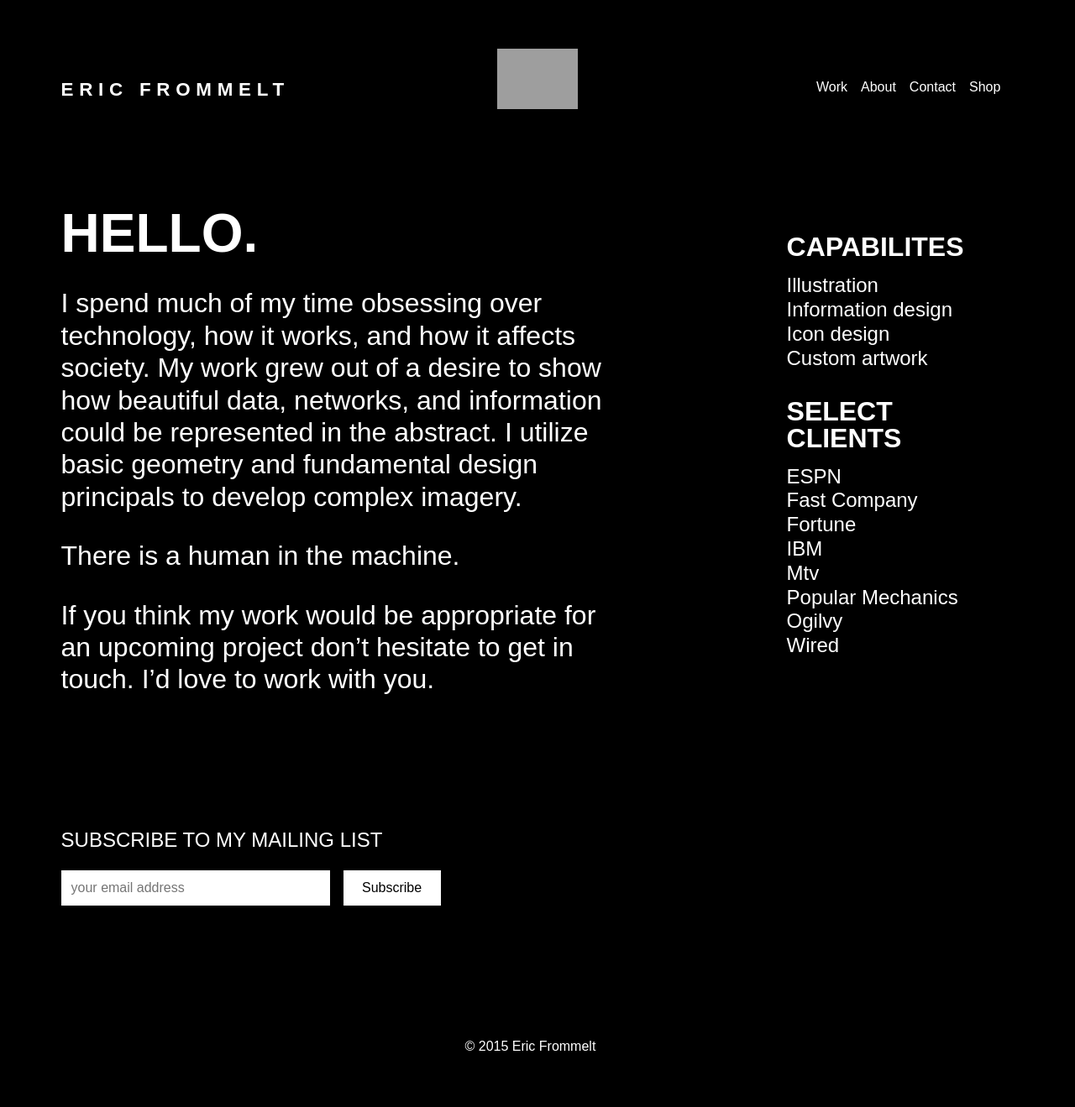
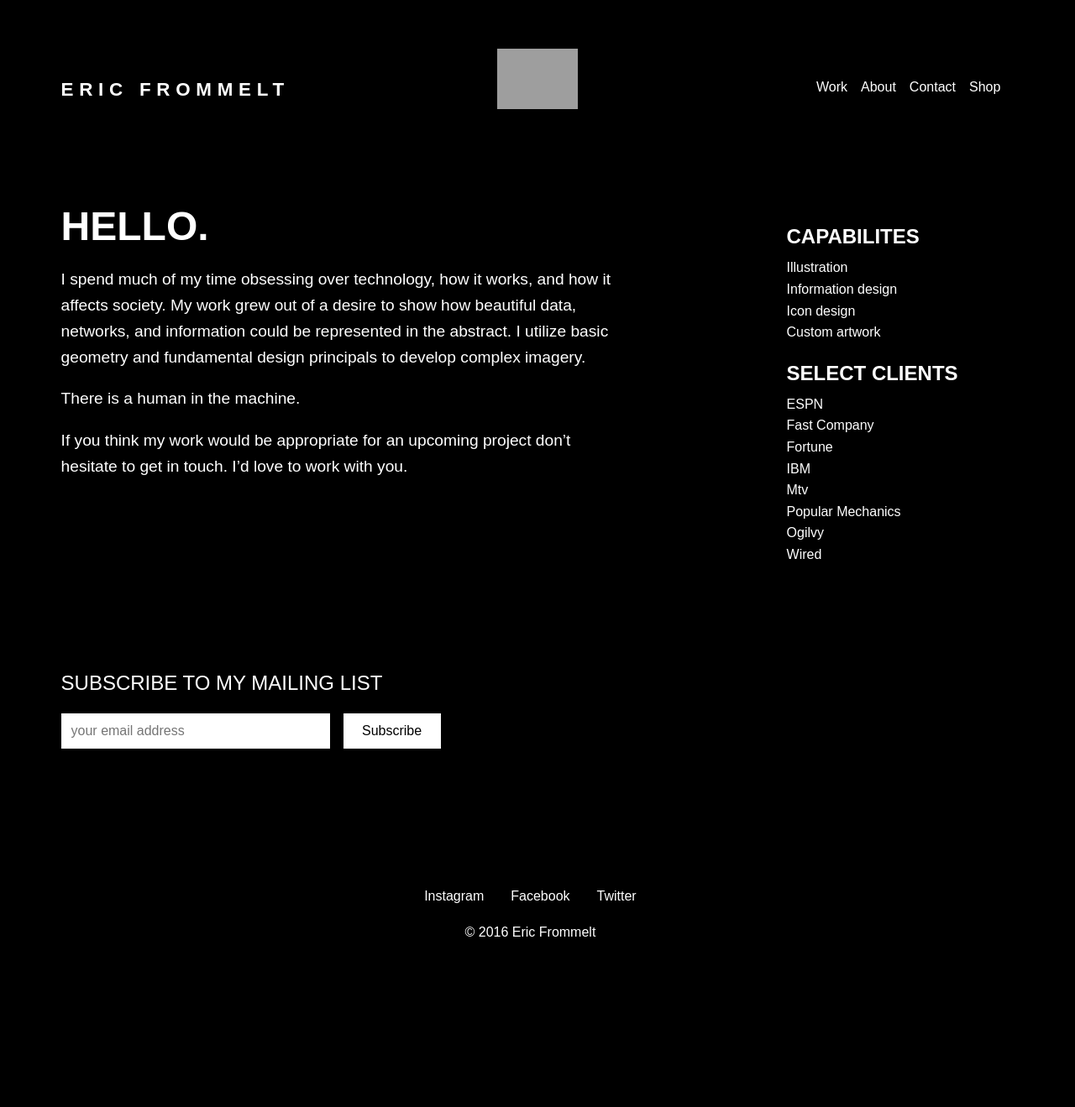
Before and after one commit to ericfrommelt/portfolio2016, a Jekyll site: the page built from about/index.html, in a window 1280 px wide. Shown: the whole page at 84% size. Built offline with Jekyll 4.4.1, drawn with Linux system fonts in a browser that asks for light colours; after the commit the page ends 1191 px from its top, so only the background shows below that.

Commit message:
cleaning up

```diff
--- a/_includes/footer.html
+++ b/_includes/footer.html
@@ -23,7 +23,15 @@
 
   </div>
   <div class="col8 center colophon">
-    &copy; 2015 Eric Frommelt
+
+    <div class="social-links">
+      <ul>
+        <li><a href="https://www.instagram.com/ericfrommelt/">Instagram</a></li>
+        <li><a href="https://www.facebook.com/EricFrommeltArtAndDesign/">Facebook</a></li>
+        <li><a href="https://twitter.com/ericfrommelt">Twitter</a></li>
+      </ul>
+    </div>
+    &copy; 2016 Eric Frommelt
   </div>
 </footer>
 
--- a/_sass/_base.scss
+++ b/_sass/_base.scss
@@ -72,7 +72,6 @@ a {
 
   &:hover {
       color: $text-color;
-      text-decoration: underline;
   }
 }
 
--- a/_sass/_global.scss
+++ b/_sass/_global.scss
@@ -10,6 +10,7 @@ $brand-color: #29d9c2;
 $spacing-unit: 1em;
 $grey-color: #929292;
 $grey-color-light: #CCC;
+$white: #FFF;
 
 
 
--- a/_sass/_layout.scss
+++ b/_sass/_layout.scss
@@ -169,6 +169,21 @@ input{
 
 .colophon {
   margin: 8em 0 4em 0;
+  line-height: 2em;
+}
+
+.social-links {
+  margin: 0 auto;
+
+  ul {
+    display: inline-block;
+    margin: 0;
+  }
+
+  li {
+    float: left;
+    padding: 0 1em;
+  }
 }
 
 
@@ -349,17 +364,16 @@ input{
 }
 
 .work-thumbnail figcaption h2 {
-	font-size: 1.2em;
+	font-size: 1.6em;
 	color: #FFF;
 	margin-bottom: .8em;
-	letter-spacing: .3em;
+	letter-spacing: .1em;
 	text-transform: uppercase;
 }
 
 .work-thumbnail figcaption p {
 	font-size: 1em;
 	color: #FFF;
-	letter-spacing: .3em;
 }
 
 .work-thumbnail figcaption .work-details {
@@ -390,8 +404,8 @@ input{
 }
 
 .work-title {
-	font-size: 4em;
-	font-weight: 900;
+	font-size: 3em;
+	font-weight: 200;
 	line-height: 1em;
   text-transform: uppercase;
   // letter-spacing: .1em;
@@ -497,17 +511,18 @@ input{
 }
 
 #about h1 {
-	font-size: 4em;
+	font-size: 3em;
 	margin-bottom: .5em;
 }
 
 #about h2 {
-	font-size: 2em;
+	font-size: 1.5em;
 	margin: 1em 0 .5em 0;
 }
 
 #about p, #contact p {
-	font-size: 2em;
+	font-size: 1.2em;
+  line-height: 1.6em;
 
 	@media only screen and (min-width: 767px) {
 	margin-right: 20%;
@@ -516,12 +531,12 @@ input{
 }
 
 #about ul {
-	font-size: 1.5em;
+	font-size: 1em;
 	margin: 0;
 }
 
 #about li {
-	line-height: 1.2em;
+	line-height: 1.6em;
 }
 
 
@@ -533,5 +548,6 @@ input{
 \*------------------------------------*/
 
 #contact a {
-	text-decoration:underline;
+  padding-bottom: .05em;
+  border-bottom: 1px solid #fff;
 }
```
